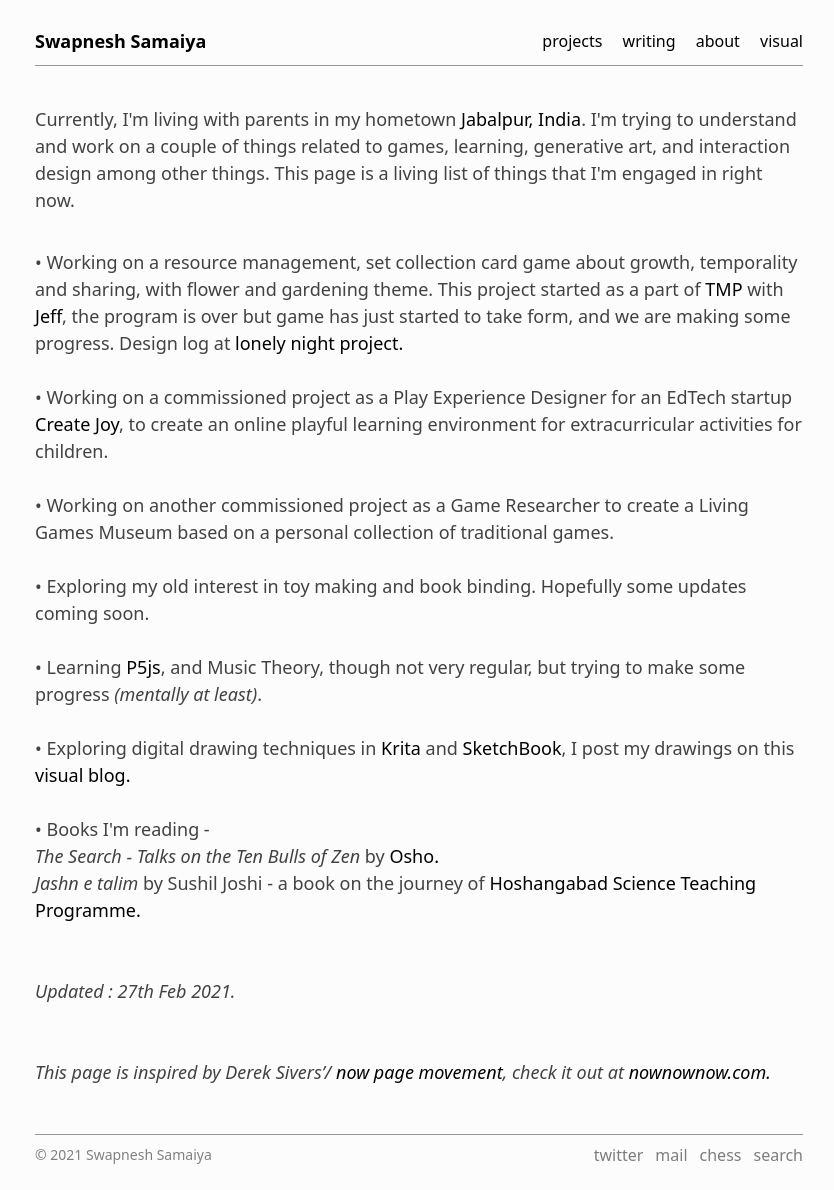
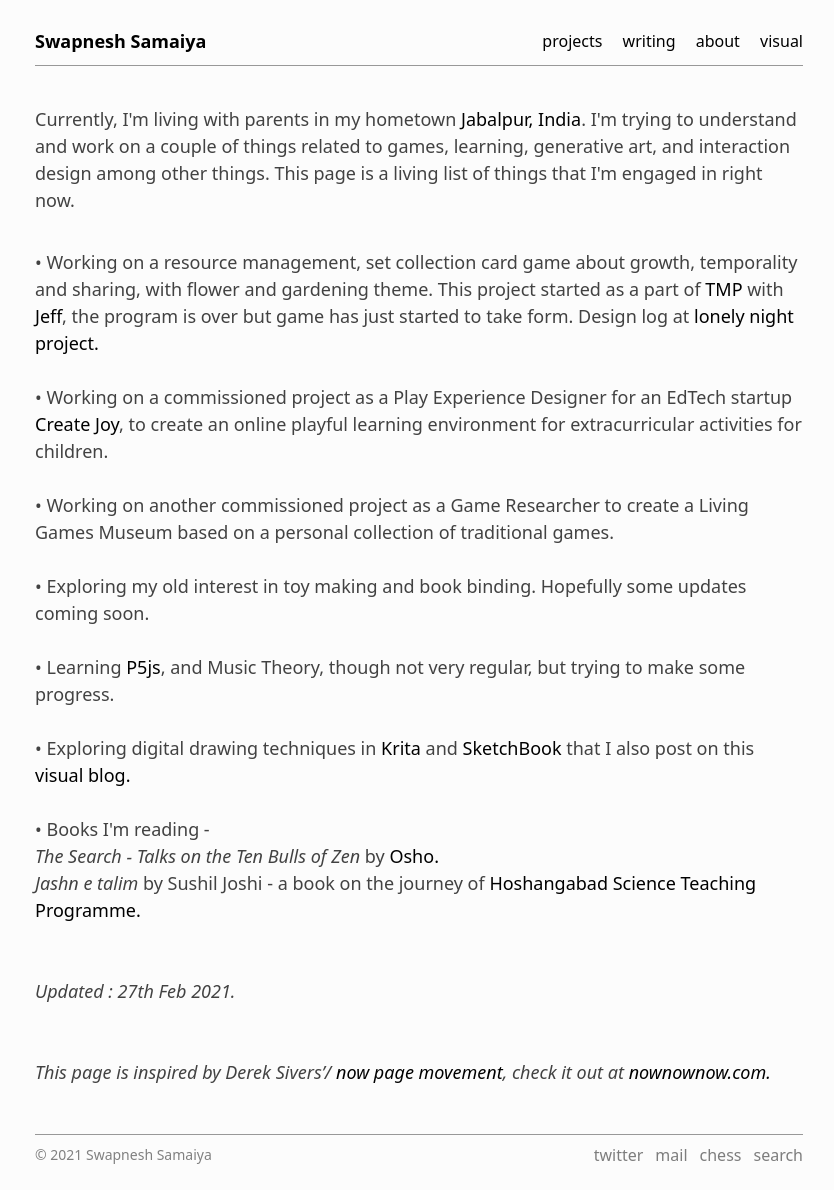
Before and after one commit to bunbutterjam/bunbutterjam.github.io, a Jekyll site: the page built from _pages/now.html, in a window 1280 px wide. Shown: the whole page, without its empty margins (221-1055 px from the left). Built offline with Jekyll 4.4.1, drawn with Linux system fonts in a browser that asks for light colours.

Commit message:
now updated

```diff
--- a/_pages/now.html
+++ b/_pages/now.html
@@ -13,7 +13,7 @@ title: Now
     <li>&#x2022 Working on a resource management, set collection card game about growth, temporality and sharing, with
       flower and gardening theme. This project started as a part of <a target="_blank"
         href="https://sites.google.com/view/tabletop-mentorship-program">TMP</a> with <a target="_blank"
-        href="https://boardgamegeek.com/boardgamedesigner/8935/jeffrey-d-allers">Jeff</a>, the program is over but game has just started to take form, and we are making some progress. Design log at <a target="_blank" href="https://lonelynightproject.tumblr.com/">lonely
+        href="https://boardgamegeek.com/boardgamedesigner/8935/jeffrey-d-allers">Jeff</a>, the program is over but game has just started to take form. Design log at <a target="_blank" href="https://lonelynightproject.tumblr.com/">lonely
         night
         project.</a> </li><br>
     <li>&#x2022 Working on a commissioned project as a Play Experience Designer for an EdTech startup <a target="_blank"
@@ -22,9 +22,9 @@ title: Now
     <li>&#x2022 Working on another commissioned project as a Game Researcher to create a Living Games Museum based on a
       personal collection of traditional games.</li><br>
     <li>&#x2022 Exploring my old interest in toy making and book binding. Hopefully some updates coming soon.</li><br>
-    <li>&#x2022 Learning <a target="_blank" href="https://p5js.org/">P5js</a>, and Music Theory, though not very regular, but trying to make some progress <i>(mentally at least)</i>.</li><br>
+    <li>&#x2022 Learning <a target="_blank" href="https://p5js.org/">P5js</a>, and Music Theory, though not very regular, but trying to make some progress.</li><br>
     <li>&#x2022 Exploring digital drawing techniques in <a target="_blank" href="https://krita.org/en/">Krita</a> and <a target="_blank"
-        href="https://sketchbook.com">SketchBook</a>, I post my drawings on this <a target="_blank"
+        href="https://sketchbook.com">SketchBook</a> that I also post on this <a target="_blank"
         href="https://bunbutterjam.tumblr.com/">visual blog.</a> </li><br>
     <li>&#x2022 Books I'm reading -  <br>
 
```
